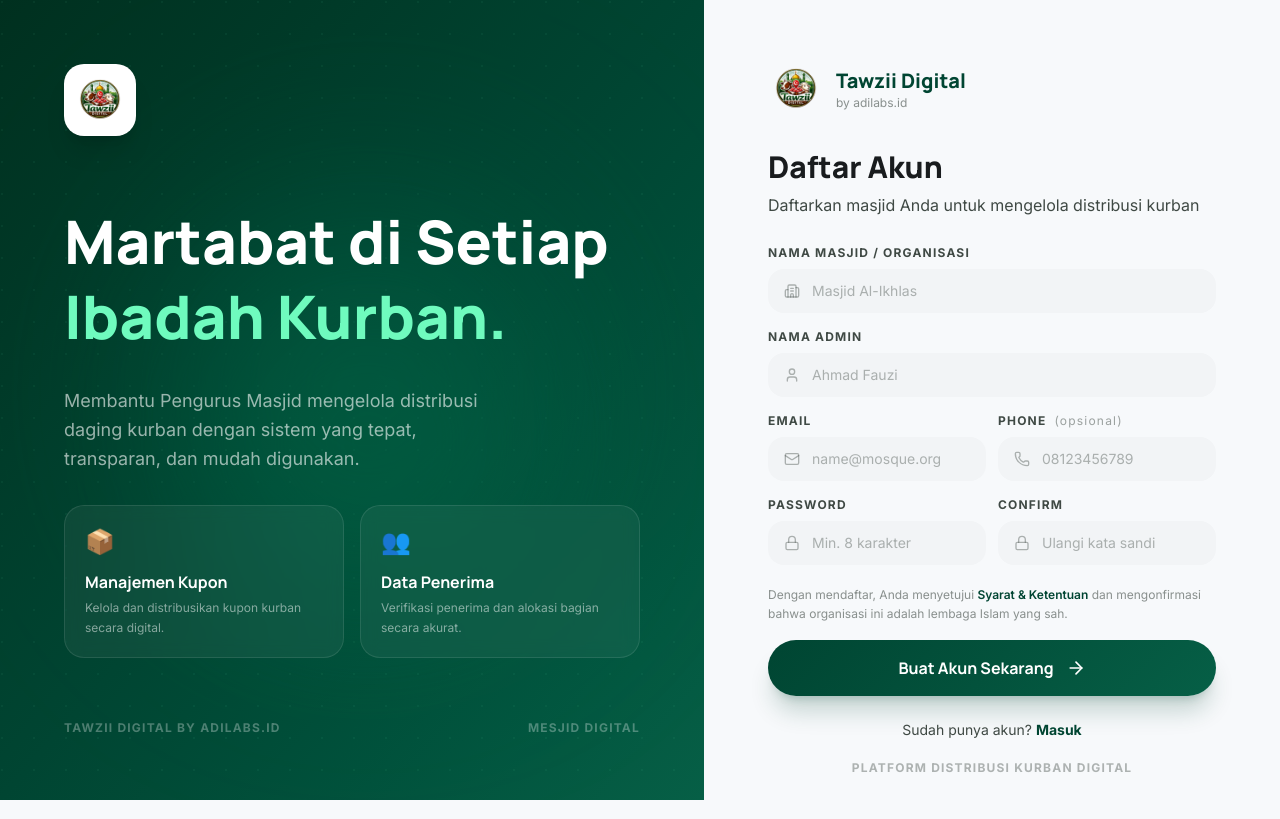
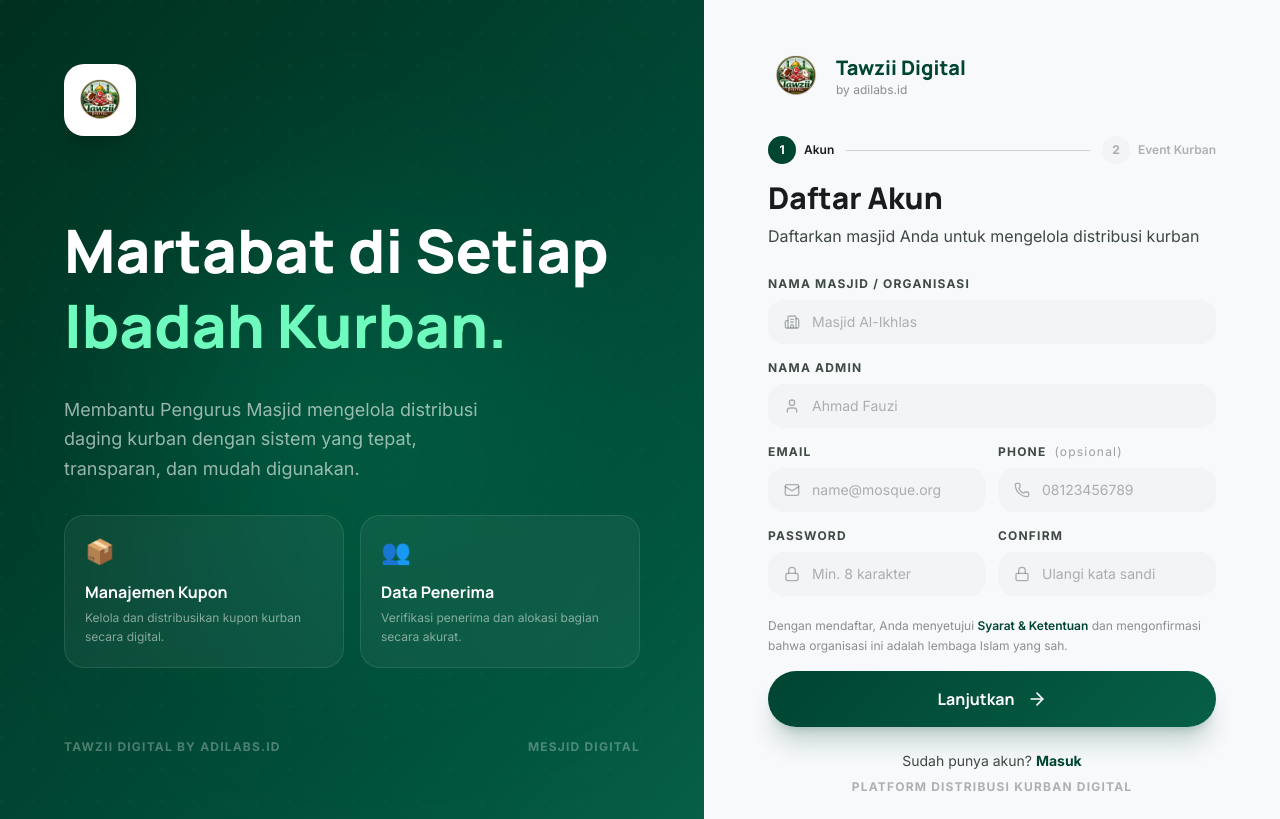
Before and after one commit to Adi-Sumardi/qurbanlink, a Next.js app: page /register in a window 1280 px wide. Built offline with nearby package versions, Linux system fonts and the light colour scheme; no server answers.

Commit message:
feat: register 2 step — pilih event wajib saat daftar

```diff
--- a/src/components/auth/register-form.tsx
+++ b/src/components/auth/register-form.tsx
@@ -1,9 +1,13 @@
 'use client';
 
 import Link from 'next/link';
+import { useState } from 'react';
 import { useForm } from 'react-hook-form';
 import { zodResolver } from '@hookform/resolvers/zod';
-import { Loader2, Building2, User, Mail, Phone, Lock, ArrowRight } from 'lucide-react';
+import {
+  Loader2, Building2, User, Mail, Phone, Lock,
+  ArrowRight, ArrowLeft, Calendar, FileText, CheckCircle2,
+} from 'lucide-react';
 import {
   Form,
   FormControl,
@@ -44,7 +48,12 @@
   );
 }
 
+const STEP1_FIELDS = [
+  'organization_name', 'name', 'email', 'phone', 'password', 'password_confirmation',
+] as const;
+
 export function RegisterForm() {
+  const [step, setStep] = useState<1 | 2>(1);
   const register = useRegister();
 
   const form = useForm<RegisterFormValues>({
@@ -56,8 +65,16 @@
       phone: '',
       password: '',
       password_confirmation: '',
+      event_name: '',
+      event_date: '',
+      event_description: '',
     },
   });
+
+  async function goToStep2() {
+    const valid = await form.trigger(STEP1_FIELDS);
+    if (valid) setStep(2);
+  }
 
   function onSubmit(data: RegisterFormValues) {
     register.mutate(data, {
@@ -70,6 +87,9 @@
                 message: (messages as string[])[0],
               });
             });
+            // If error is on step 1 fields, go back
+            const hasStep1Error = STEP1_FIELDS.some((f) => errors[f]);
+            if (hasStep1Error) setStep(1);
           } else {
             toast.error(error.response?.data?.message || 'Registrasi gagal');
           }
@@ -91,15 +111,59 @@
         </div>
       </div>
 
-      {/* Title */}
+      {/* Step Indicator */}
       <div className="mb-7">
+        <div className="flex items-center gap-3 mb-4">
+          {/* Step 1 */}
+          <div className="flex items-center gap-2">
+            <div className={`flex size-7 items-center justify-center rounded-full text-xs font-bold transition-all ${
+              step === 1
+                ? 'bg-[#004532] text-white'
+                : 'bg-[#a6f2d1] text-[#004532]'
+            }`}>
+              {step > 1 ? <CheckCircle2 className="size-4" /> : '1'}
+            </div>
+            <span className={`text-xs font-semibold ${step === 1 ? 'text-[#191c1e]' : 'text-[#3f4944]/50'}`}>
+              Akun
+            </span>
+          </div>
+
+          <div className="h-px flex-1 bg-[#3f4944]/20" />
+
+          {/* Step 2 */}
+          <div className="flex items-center gap-2">
+            <div className={`flex size-7 items-center justify-center rounded-full text-xs font-bold transition-all ${
+              step === 2
+                ? 'bg-[#004532] text-white'
+                : 'bg-[#f2f4f6] text-[#3f4944]/40'
+            }`}>
+              2
+            </div>
+            <span className={`text-xs font-semibold ${step === 2 ? 'text-[#191c1e]' : 'text-[#3f4944]/40'}`}>
+              Event Kurban
+            </span>
+          </div>
+        </div>
+
+        {step === 1 ? (
+          <>
             <h1 className="font-headline text-3xl font-extrabold text-[#191c1e]">Daftar Akun</h1>
             <p className="mt-2 text-[#3f4944]">Daftarkan masjid Anda untuk mengelola distribusi kurban</p>
+          </>
+        ) : (
+          <>
+            <h1 className="font-headline text-3xl font-extrabold text-[#191c1e]">Setup Event Kurban</h1>
+            <p className="mt-2 text-[#3f4944]">Buat event distribusi pertama Anda — bisa diubah kapan saja</p>
+          </>
+        )}
       </div>
 
       <Form {...form}>
         <form onSubmit={form.handleSubmit(onSubmit)} className="space-y-4">
-          {/* Mosque Name */}
+
+          {/* ── STEP 1 ── */}
+          {step === 1 && (
+            <>
               <FormField
                 control={form.control}
                 name="organization_name"
@@ -116,7 +180,6 @@
                 )}
               />
 
-          {/* Full Name */}
               <FormField
                 control={form.control}
                 name="name"
@@ -133,7 +196,6 @@
                 )}
               />
 
-          {/* Email + Phone row */}
               <div className="grid grid-cols-2 gap-3">
                 <FormField
                   control={form.control}
@@ -144,13 +206,7 @@
                         Email
                       </FormLabel>
                       <FormControl>
-                    <SacredInput
-                      icon={Mail}
-                      type="email"
-                      placeholder="name@mosque.org"
-                      autoComplete="email"
-                      field={field}
-                    />
+                        <SacredInput icon={Mail} type="email" placeholder="name@mosque.org" autoComplete="email" field={field} />
                       </FormControl>
                       <FormMessage />
                     </FormItem>
@@ -162,16 +218,10 @@
                   render={({ field }) => (
                     <FormItem>
                       <FormLabel className="text-xs font-bold uppercase tracking-widest text-[#3f4944]">
-                    Phone{' '}
-                    <span className="normal-case font-normal text-[#3f4944]/50">(opsional)</span>
+                        Phone <span className="normal-case font-normal text-[#3f4944]/50">(opsional)</span>
                       </FormLabel>
                       <FormControl>
-                    <SacredInput
-                      icon={Phone}
-                      type="tel"
-                      placeholder="08123456789"
-                      field={field}
-                    />
+                        <SacredInput icon={Phone} type="tel" placeholder="08123456789" field={field} />
                       </FormControl>
                       <FormMessage />
                     </FormItem>
@@ -179,7 +229,6 @@
                 />
               </div>
 
-          {/* Password row */}
               <div className="grid grid-cols-2 gap-3">
                 <FormField
                   control={form.control}
@@ -190,13 +239,7 @@
                         Password
                       </FormLabel>
                       <FormControl>
-                    <SacredInput
-                      icon={Lock}
-                      type="password"
-                      placeholder="Min. 8 karakter"
-                      autoComplete="new-password"
-                      field={field}
-                    />
+                        <SacredInput icon={Lock} type="password" placeholder="Min. 8 karakter" autoComplete="new-password" field={field} />
                       </FormControl>
                       <FormMessage />
                     </FormItem>
@@ -211,13 +254,7 @@
                         Confirm
                       </FormLabel>
                       <FormControl>
-                    <SacredInput
-                      icon={Lock}
-                      type="password"
-                      placeholder="Ulangi kata sandi"
-                      autoComplete="new-password"
-                      field={field}
-                    />
+                        <SacredInput icon={Lock} type="password" placeholder="Ulangi kata sandi" autoComplete="new-password" field={field} />
                       </FormControl>
                       <FormMessage />
                     </FormItem>
@@ -225,28 +262,116 @@
                 />
               </div>
 
-          {/* Terms note */}
               <p className="text-xs text-[#3f4944]/60 leading-relaxed pt-1">
                 Dengan mendaftar, Anda menyetujui{' '}
-            <a href="#" className="text-[#004532] font-semibold hover:underline">Syarat & Ketentuan</a>
+                <a href="/syarat-ketentuan" className="text-[#004532] font-semibold hover:underline">Syarat & Ketentuan</a>
                 {' '}dan mengonfirmasi bahwa organisasi ini adalah lembaga Islam yang sah.
               </p>
 
-          {/* Submit */}
+              <button
+                type="button"
+                onClick={goToStep2}
+                className="btn-gradient mt-1 flex w-full items-center justify-center gap-3 rounded-full py-4 text-base font-bold font-headline shadow-xl shadow-[#004532]/20 transition-all hover:opacity-90 active:scale-95"
+              >
+                Lanjutkan
+                <ArrowRight className="size-5" />
+              </button>
+            </>
+          )}
+
+          {/* ── STEP 2 ── */}
+          {step === 2 && (
+            <>
+              <FormField
+                control={form.control}
+                name="event_name"
+                render={({ field }) => (
+                  <FormItem>
+                    <FormLabel className="text-xs font-bold uppercase tracking-widest text-[#3f4944]">
+                      Nama Event
+                    </FormLabel>
+                    <FormControl>
+                      <SacredInput icon={Building2} placeholder="Kurban Masjid Al-Ikhlas 1446H" field={field} />
+                    </FormControl>
+                    <FormMessage />
+                  </FormItem>
+                )}
+              />
+
+              <FormField
+                control={form.control}
+                name="event_date"
+                render={({ field }) => (
+                  <FormItem>
+                    <FormLabel className="text-xs font-bold uppercase tracking-widest text-[#3f4944]">
+                      Tanggal Distribusi
+                    </FormLabel>
+                    <FormControl>
+                      <div className="relative">
+                        <Calendar className="absolute left-4 top-1/2 size-4 -translate-y-1/2 text-[#3f4944]/40" />
+                        <input
+                          type="date"
+                          className="w-full rounded-xl bg-[#f2f4f6] py-3 pl-11 pr-4 text-sm text-[#191c1e] outline-none transition-all focus:bg-white focus:ring-1 focus:ring-[#004532]"
+                          {...field}
+                        />
+                      </div>
+                    </FormControl>
+                    <FormMessage />
+                  </FormItem>
+                )}
+              />
+
+              <FormField
+                control={form.control}
+                name="event_description"
+                render={({ field }) => (
+                  <FormItem>
+                    <FormLabel className="text-xs font-bold uppercase tracking-widest text-[#3f4944]">
+                      Keterangan <span className="normal-case font-normal text-[#3f4944]/50">(opsional)</span>
+                    </FormLabel>
+                    <FormControl>
+                      <div className="relative">
+                        <FileText className="absolute left-4 top-3.5 size-4 text-[#3f4944]/40" />
+                        <textarea
+                          placeholder="Contoh: Distribusi kurban idul adha untuk warga sekitar masjid"
+                          rows={3}
+                          className="w-full rounded-xl bg-[#f2f4f6] py-3 pl-11 pr-4 text-sm text-[#191c1e] placeholder-[#3f4944]/40 outline-none transition-all focus:bg-white focus:ring-1 focus:ring-[#004532] resize-none"
+                          {...field}
+                        />
+                      </div>
+                    </FormControl>
+                    <FormMessage />
+                  </FormItem>
+                )}
+              />
+
+              <div className="flex gap-3 pt-1">
+                <button
+                  type="button"
+                  onClick={() => setStep(1)}
+                  className="flex items-center gap-2 rounded-full border border-[#004532]/20 px-5 py-4 text-sm font-semibold text-[#004532] transition-all hover:bg-[#004532]/5"
+                >
+                  <ArrowLeft className="size-4" />
+                  Kembali
+                </button>
+
                 <button
                   type="submit"
                   disabled={register.isPending}
-            className="btn-gradient mt-1 flex w-full items-center justify-center gap-3 rounded-full py-4 text-base font-bold font-headline shadow-xl shadow-[#004532]/20 transition-all hover:opacity-90 active:scale-95 disabled:opacity-70"
+                  className="btn-gradient flex flex-1 items-center justify-center gap-3 rounded-full py-4 text-base font-bold font-headline shadow-xl shadow-[#004532]/20 transition-all hover:opacity-90 active:scale-95 disabled:opacity-70"
                 >
                   {register.isPending ? (
                     <Loader2 className="size-5 animate-spin" />
                   ) : (
                     <>
-                Buat Akun Sekarang
+                      Daftar & Mulai
                       <ArrowRight className="size-5" />
                     </>
                   )}
                 </button>
+              </div>
+            </>
+          )}
         </form>
       </Form>
 
--- a/src/hooks/use-auth.ts
+++ b/src/hooks/use-auth.ts
@@ -28,7 +28,8 @@
     mutationFn: (data: RegisterRequest) => authService.register(data),
     onSuccess: (response) => {
       setAuth(response.data.user, response.data.token);
-      router.replace('/dashboard');
+      const eventId = response.data.event_id;
+      router.replace(eventId ? `/events/${eventId}` : '/dashboard');
     },
   });
 }
--- a/src/lib/validations/auth.ts
+++ b/src/lib/validations/auth.ts
@@ -13,6 +13,9 @@
     phone: z.string().optional(),
     password: z.string().min(8, 'Password minimal 8 karakter'),
     password_confirmation: z.string().min(1, 'Konfirmasi password wajib diisi'),
+    event_name: z.string().min(3, 'Nama event minimal 3 karakter'),
+    event_date: z.string().min(1, 'Tanggal distribusi wajib diisi'),
+    event_description: z.string().optional(),
   })
   .refine((data) => data.password === data.password_confirmation, {
     message: 'Password tidak cocok',
--- a/src/types/api.ts
+++ b/src/types/api.ts
@@ -39,6 +39,9 @@
   password_confirmation: string;
   organization_name: string;
   phone?: string;
+  event_name: string;
+  event_date: string;
+  event_description?: string;
 }
 
 export interface ForgotPasswordRequest {
```
Also changed, not shown: src/app/(dashboard)/events/page.tsx (+1 -11 lines). Lines whose indentation alone changed are shown as unchanged.
